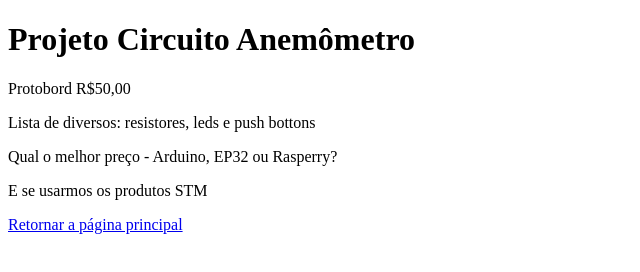
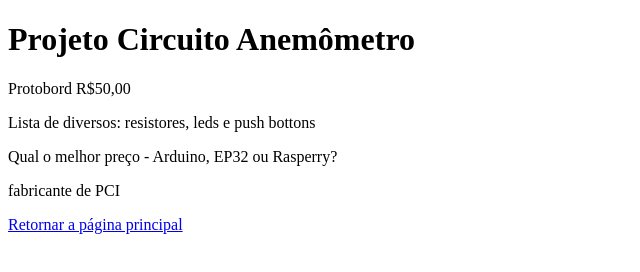
Before and after one commit to EDSONFLORE/desafio1_cursogit, a plain HTML site: page Componentes.html in a window 1280 px wide. Shown: the full height of the page, 0-640 px from the left. Drawn offline with Linux system fonts and the light colour scheme.

Commit message:
Incluindo PCI

```diff
--- a/Componentes.html
+++ b/Componentes.html
@@ -11,7 +11,7 @@
     <p>Protobord R$50,00</p>
     <p>Lista de diversos: resistores, leds e push bottons</p>
     <p>Qual o melhor preço - Arduino, EP32 ou Rasperry?</p>
-    <p>E se usarmos os produtos STM</p>
+    <p>fabricante de PCI</p>
     <a href="index.html">Retornar a página principal</a>
 </body>
 </html>
```
